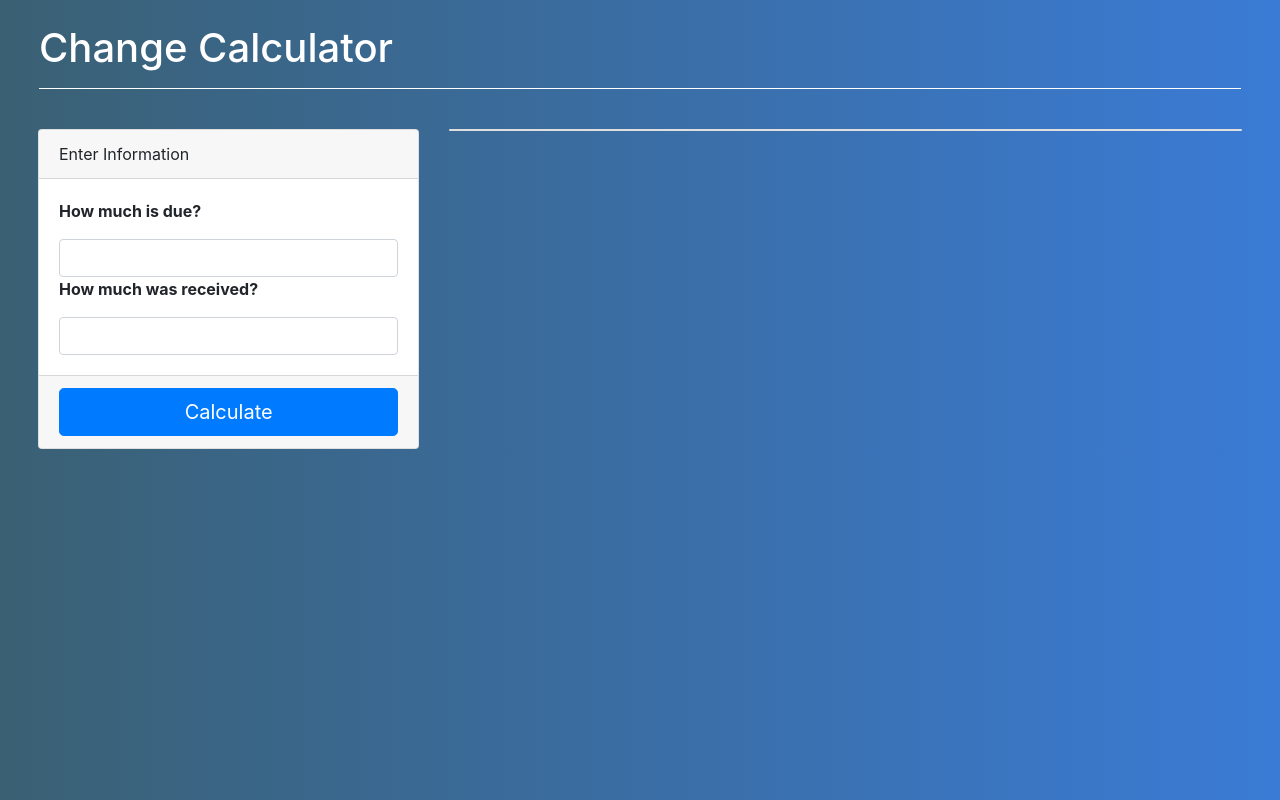
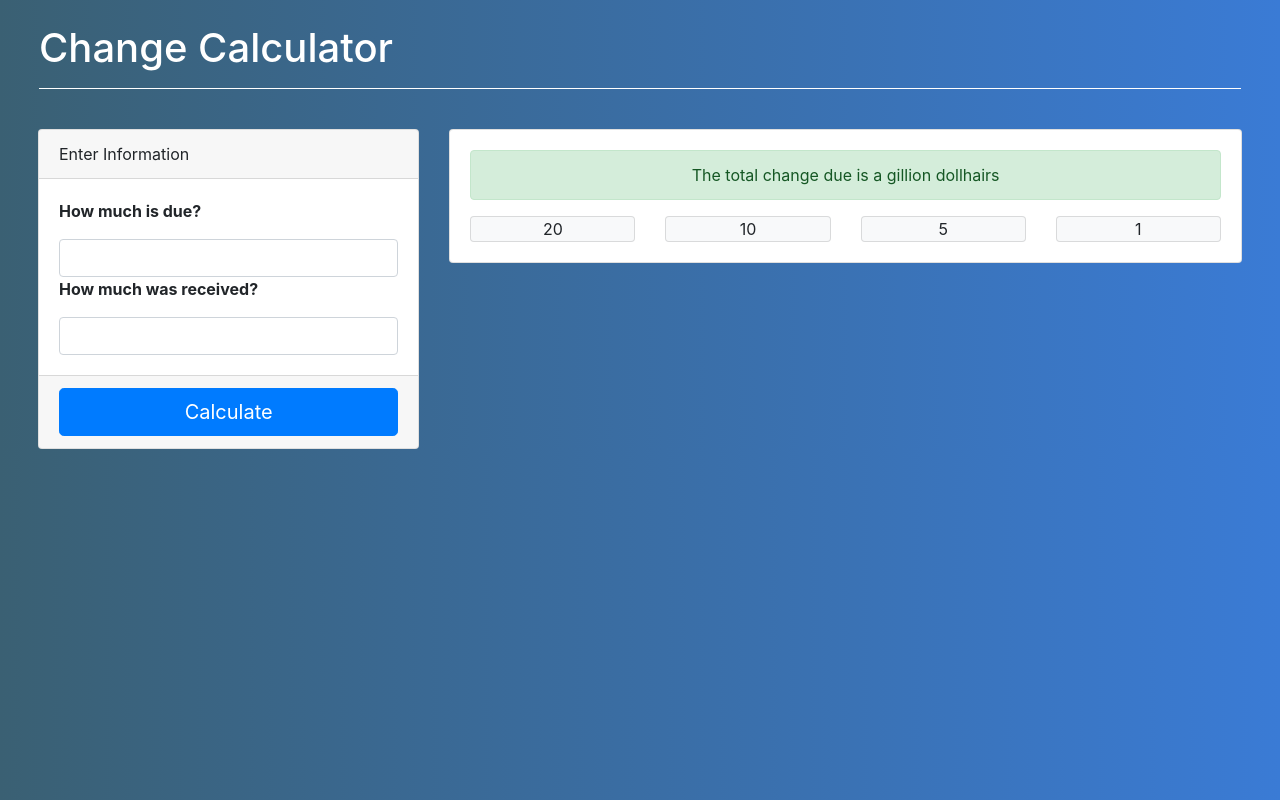
Before and after one commit to DRodriguez88/startnow-react100-change-calculator, a React app: page / in a window 1280 px wide. Built offline with nearby package versions, Linux system fonts and the light colour scheme.

Commit message:
first row in 2nd card

```diff
--- a/src/app.jsx
+++ b/src/app.jsx
@@ -33,6 +33,35 @@ class App extends Component {
 
           <div className="col-sm-8">
             <div className="card">
+              <div className="card-body">
+                <div className="alert alert-success text-center">
+                  The total change due is a gillion dollhairs
+                </div>
+                <div id="dollarsRow" className="row">
+                  <div className="col-3">
+                    <div id="twenties" className="card bg-light text-center w-100">
+                      20
+                    </div>
+                  </div>
+                  <div className="col-3">
+                    <div id="tens" className="card bg-light text-center">
+                      10
+                    </div>
+                  </div>
+                  <div className="col-3">
+                    <div id="fives" className="card bg-light text-center">
+                      5
+                    </div>
+                  </div>
+                  <div className="col-3">
+                    <div id="ones" className="card bg-light text-center">
+                      1
+                    </div>
+                  </div>
+                </div>
+                <div id="coinsRow" className="row">
+                </div>
+              </div>
             </div>
           </div>
         </div>
```
